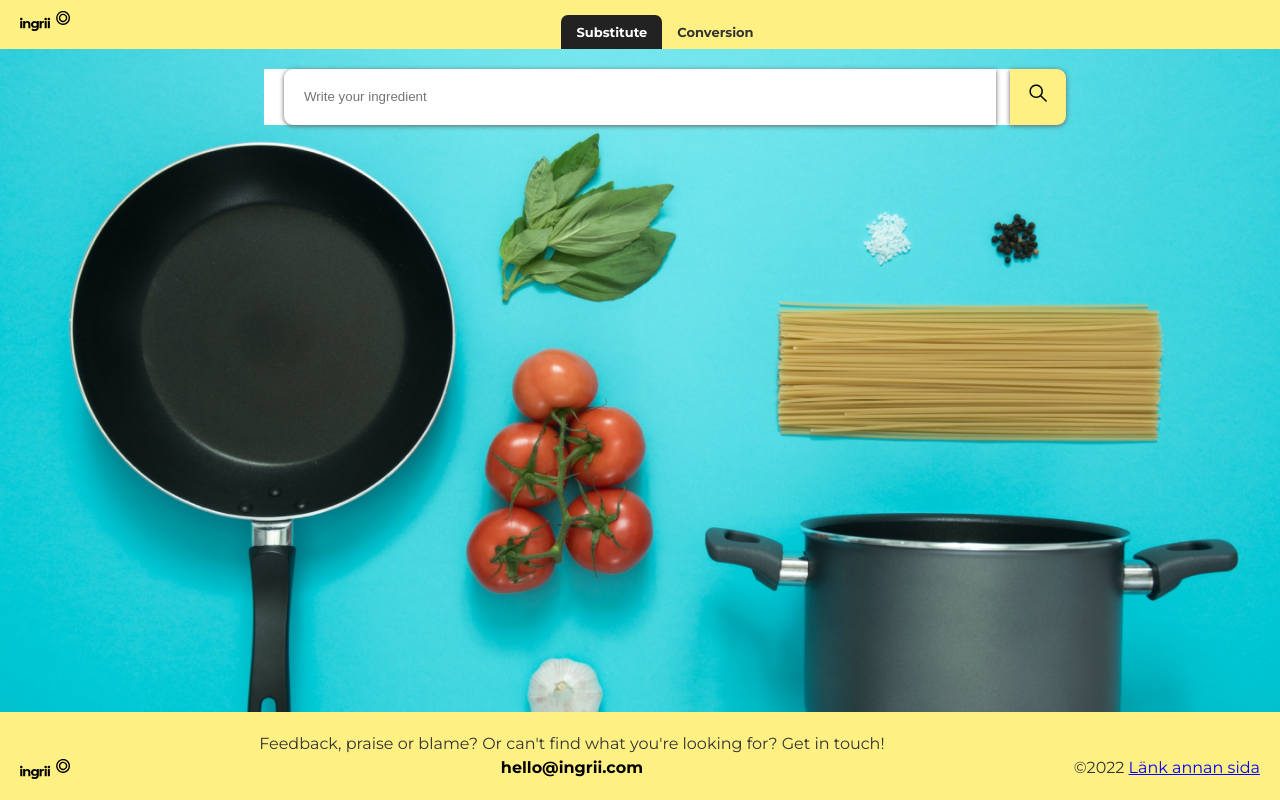
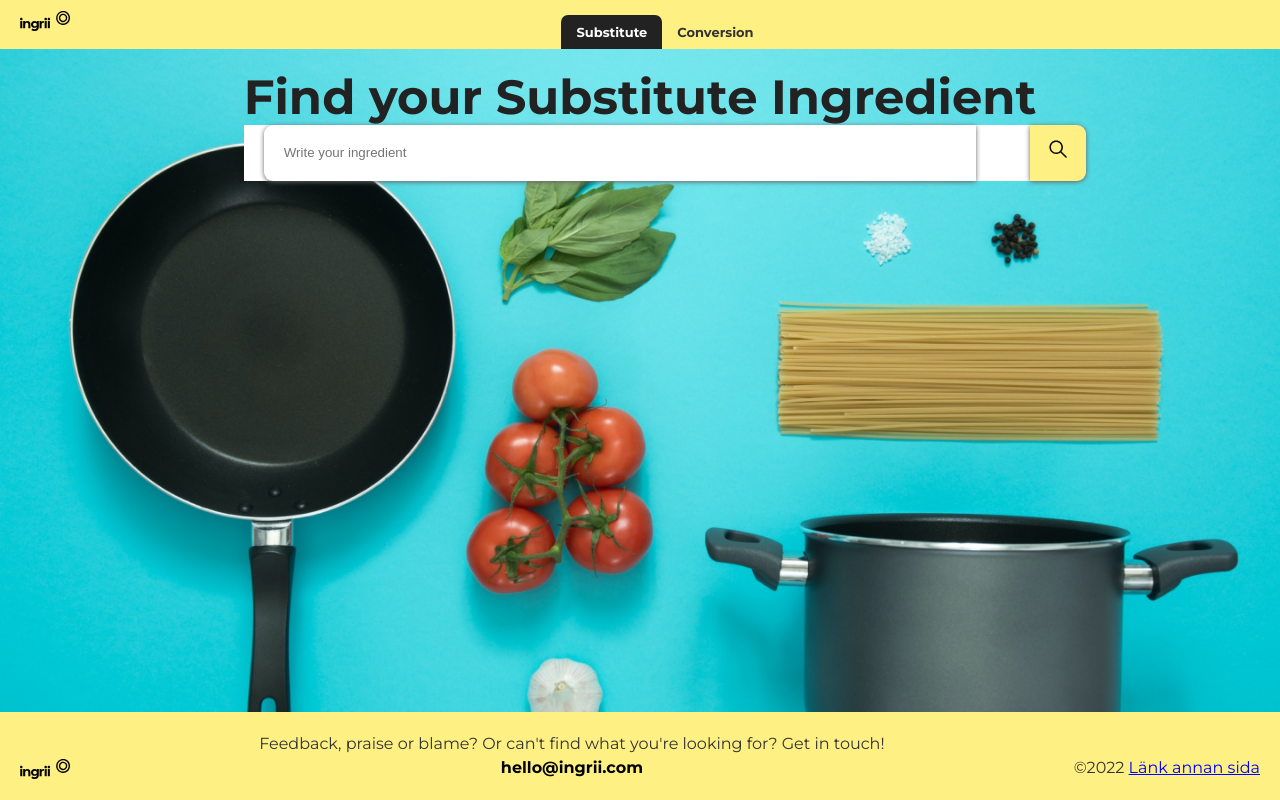
Before and after one commit to Annaaste/reactproject, a Next.js app: page /substitute in a window 1280 px wide. Built offline with nearby package versions, Linux system fonts and the light colour scheme.

Commit message:
added header on subs-page

```diff
--- a/pages/api/substitutes.js
+++ b/pages/api/substitutes.js
@@ -1,3 +1,4 @@
 export default function handler(req, res) {
+
   res.status(200).json({ name: 'John Doe' })
 }
--- a/pages/substitute/index.jsx
+++ b/pages/substitute/index.jsx
@@ -19,8 +19,8 @@ const Substitute = () => {
         />
       </Head>
       <div className={styles.backgroundImage}>
-
-         <SearchBar />
+        <h1>Find your Substitute Ingredient</h1>
+        <SearchBar />
 
       </div>
 
```
